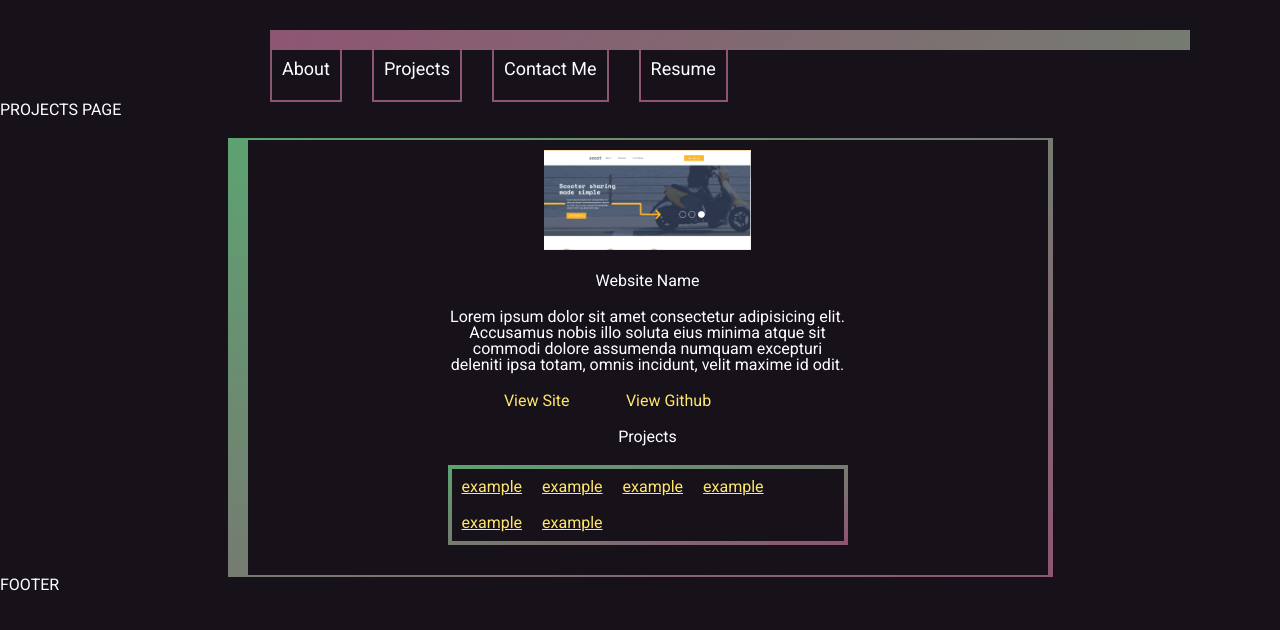
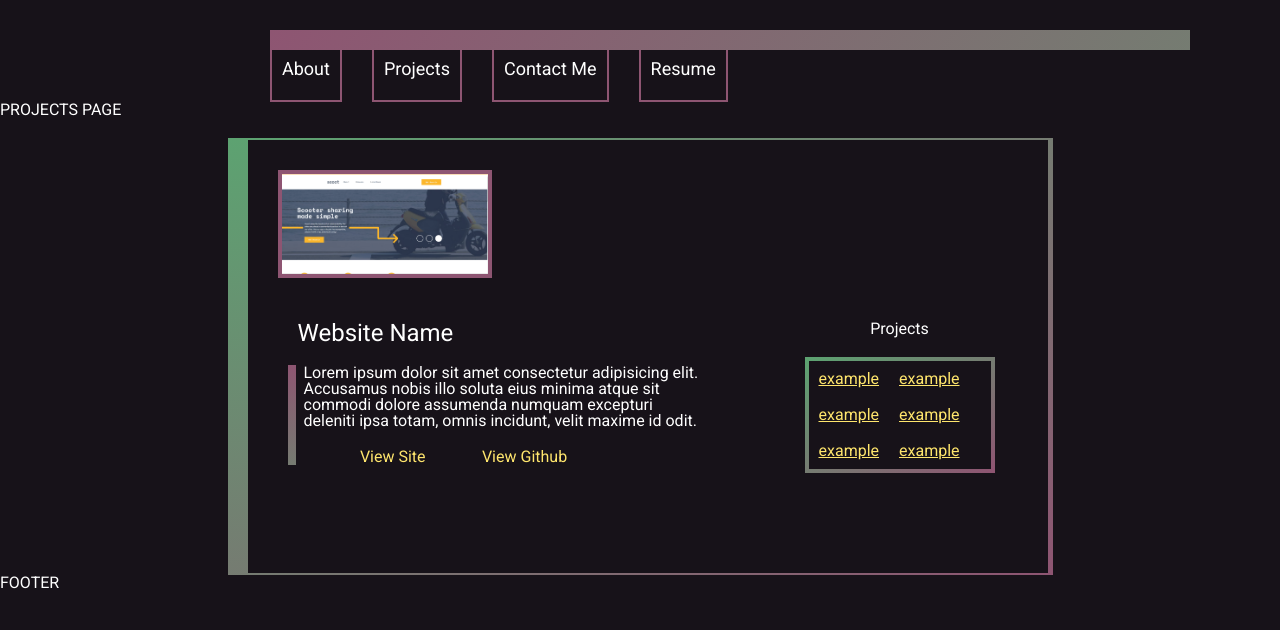
Before and after one commit to KarenDouglas/MyPortfolioWebsite-React, a React (Vite) app in the folder client/: page /projects in a window 1280 px wide. Shown: the top 630 px of the page. Built offline with nearby package versions, Linux system fonts and the light colour scheme.

Commit message:
styled project component for large screen

```diff
--- a/client/src/css/project.css
+++ b/client/src/css/project.css
@@ -3,7 +3,7 @@
 }
 .projects-container{
     display: flex;
-    flex-direction: column;
+    flex-direction:column;
 }
 .project-img img{
     max-height: 100px;
@@ -54,3 +54,33 @@ margin: 20px 0;
 .projects-list a{
     color: var(--linkColor);
 }
+@media screen and (min-width: 630px){
+
+    .project-img{
+        margin: 20px 30px;
+    }
+    .project-img img{
+        border: var(--pinkColor) 4px solid;
+    }
+    .project-title h1{
+        text-align: left;
+        margin: 20px 50px;
+        font-size: var(--fontMed);
+    }
+    .project-desc-container{
+        text-align: left;
+        margin: 0 40px;
+        border-image: var(--pinkGreenGrad) 0 0 0 1 stretch;
+        border-image-slice: 1;
+       border-left: 8px solid;
+        justify-content: space-between;
+    }
+    .project-container{
+        display: flex;
+        margin-bottom: 50px;
+    }
+    .projects-list-container{
+    max-width: 190px;
+    }
+
+}
```
